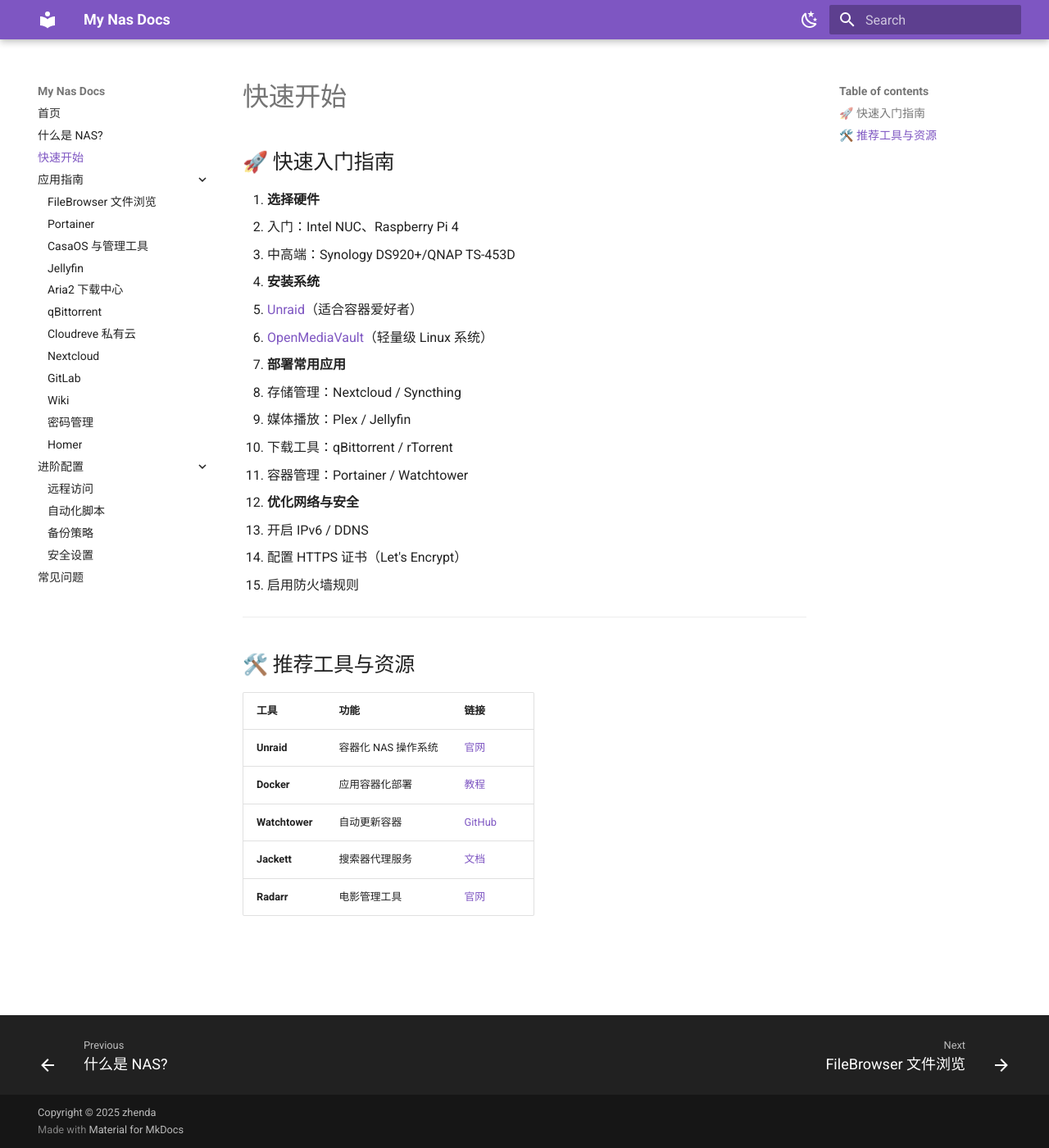
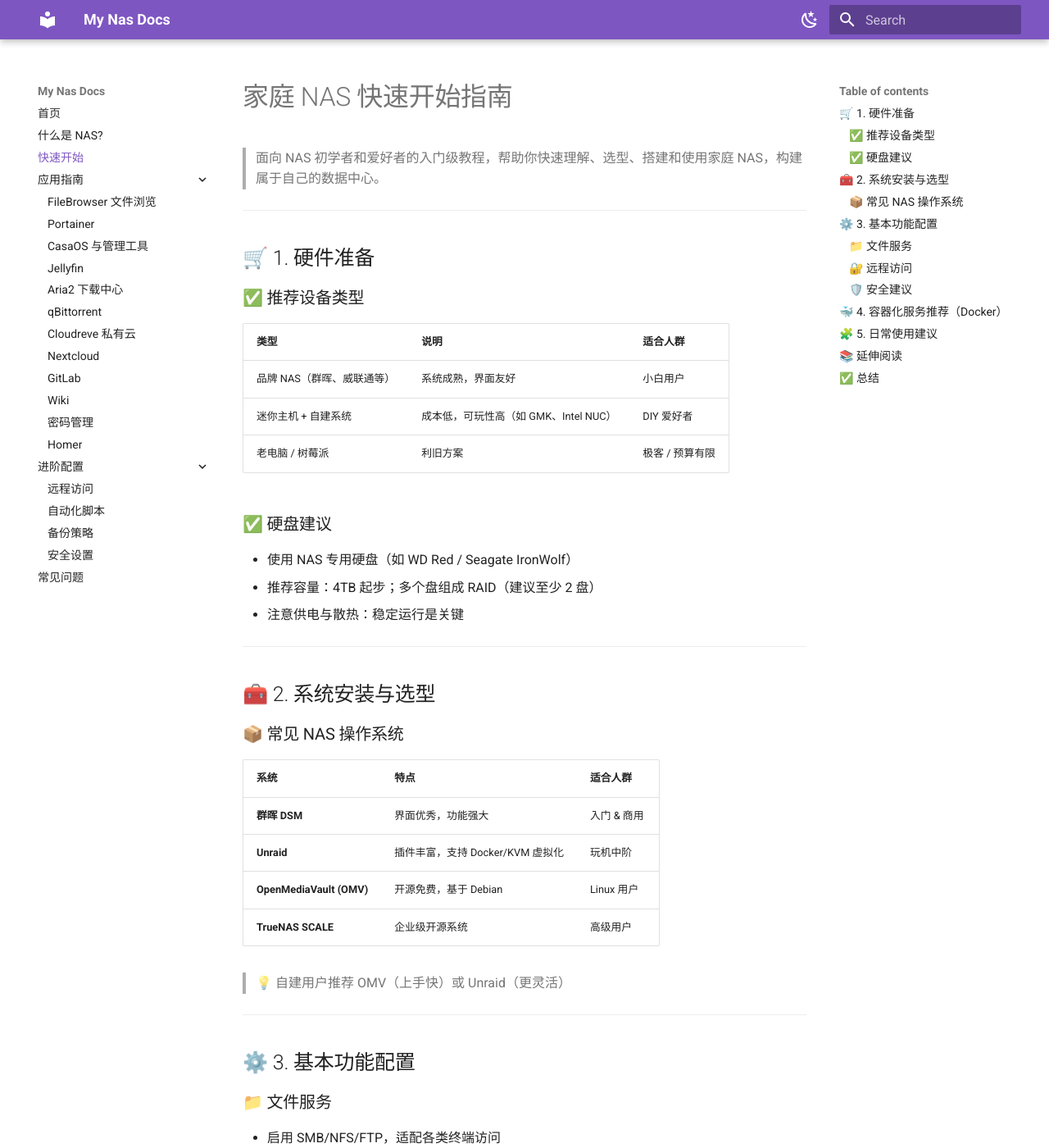
Before and after one commit to zhenda-hub/my-docker-files, an MkDocs documentation site: the page built from docs/quickstart/first-config.md, in a window 1280 px wide and 1400 px high. Shown: the whole window at 82% size. Built offline with MkDocs 1.6.1 and Material for MkDocs 9.7.7, drawn with Linux system fonts in a browser that asks for light colours; some of the changed text lies outside the part shown.

Commit message:
update: 2docs

````diff
--- a/docs/overview/what-is-nas.md
+++ b/docs/overview/what-is-nas.md
@@ -40,14 +40,10 @@
 
 ---
 
-## 🚀 快速开始
 
-NAS（Network Attached Storage）网络附加存储是一种专门的文件存储设备，它通过网络为多个用户和设备提供数据访问服务。本文档将指导您从零开始构建和管理自己的NAS系统。
-
-### 💡 为什么选择NAS？
+## 💡 为什么选择NAS？
 
 !!! tip "核心优势"
-    - **集中化存储** - 将所有文件统一管理在一个位置
     - **随时随地访问** - 通过网络在任何地方访问您的数据
     - **数据安全** - 支持RAID冗余和定期备份
     - **媒体服务器** - 流媒体播放音乐、视频和照片
@@ -77,35 +73,3 @@
     C --> I
     C --> J
 ```
-
----
-
-## 📋 主要功能特性
-
-<div class="grid cards" markdown>
-
-- :material-folder-multiple: **文件管理**
-
-    ---
-
-    支持多种文件协议（SMB/CIFS、NFS、FTP），提供Web界面和移动端应用，实现跨平台文件访问和管理。
-
-- :material-shield-check: **数据保护**
-
-    ---
-
-    RAID 0/1/5/6/10支持，定时快照备份，异地灾备方案，确保数据安全无忧。
-
-- :material-play-circle: **媒体中心**
-
-    ---
-
-    内置Plex/Jellyfin媒体服务器，支持4K视频转码，自动媒体库整理和元数据获取。
-
-- :material-cloud-sync: **同步服务**
-
-    ---
-
-    类似Dropbox的文件同步，支持版本控制，多设备实时同步，离线访问支持。
-
-</div>
--- a/docs/quickstart/first-config.md
+++ b/docs/quickstart/first-config.md
@@ -1,33 +1,108 @@
+# 家庭 NAS 快速开始指南
 
-## 🚀 快速入门指南
-
-1. **选择硬件**
-   - 入门：Intel NUC、Raspberry Pi 4
-   - 中高端：Synology DS920+/QNAP TS-453D
-
-2. **安装系统**
-   - [Unraid](https://unraid.net/)（适合容器爱好者）
-   - [OpenMediaVault](https://www.openmediavault.org/)（轻量级 Linux 系统）
-
-3. **部署常用应用**
-   - 存储管理：Nextcloud / Syncthing
-   - 媒体播放：Plex / Jellyfin
-   - 下载工具：qBittorrent / rTorrent
-   - 容器管理：Portainer / Watchtower
-
-4. **优化网络与安全**
-   - 开启 IPv6 / DDNS
-   - 配置 HTTPS 证书（Let's Encrypt）
-   - 启用防火墙规则
+> 面向 NAS 初学者和爱好者的入门级教程，帮助你快速理解、选型、搭建和使用家庭 NAS，构建属于自己的数据中心。
 
 ---
 
-## 🛠️ 推荐工具与资源
+## 🛒 1. 硬件准备
 
-| 工具 | 功能 | 链接 |
-|------|------|------|
-| **Unraid** | 容器化 NAS 操作系统 | [官网](https://unraid.net/) |
-| **Docker** | 应用容器化部署 | [教程](https://docs.docker.com/) |
-| **Watchtower** | 自动更新容器 | [GitHub](https://github.com/containrrr/watchtower) |
-| **Jackett** | 搜索器代理服务 | [文档](https://github.com/Jackett/Jackett) |
-| **Radarr** | 电影管理工具 | [官网](https://radarr.video/) |
+### ✅ 推荐设备类型
+
+| 类型              | 说明                        | 适合人群      |
+| --------------- | ------------------------- | --------- |
+| 品牌 NAS（群晖、威联通等） | 系统成熟，界面友好                 | 小白用户      |
+| 迷你主机 + 自建系统     | 成本低，可玩性高（如 GMK、Intel NUC） | DIY 爱好者   |
+| 老电脑 / 树莓派       | 利旧方案                      | 极客 / 预算有限 |
+
+### ✅ 硬盘建议
+
+* 使用 NAS 专用硬盘（如 WD Red / Seagate IronWolf）
+* 推荐容量：4TB 起步；多个盘组成 RAID（建议至少 2 盘）
+* 注意供电与散热：稳定运行是关键
+
+---
+
+## 🧰 2. 系统安装与选型
+
+### 📦 常见 NAS 操作系统
+
+| 系统                       | 特点                     | 适合人群     |
+| ------------------------ | ---------------------- | -------- |
+| **群晖 DSM**               | 界面优秀，功能强大              | 入门 & 商用  |
+| **Unraid**               | 插件丰富，支持 Docker/KVM 虚拟化 | 玩机中阶     |
+| **OpenMediaVault (OMV)** | 开源免费，基于 Debian         | Linux 用户 |
+| **TrueNAS SCALE**        | 企业级开源系统                | 高级用户     |
+
+> 💡 自建用户推荐 OMV（上手快）或 Unraid（更灵活）
+
+---
+
+## ⚙️ 3. 基本功能配置
+
+### 📁 文件服务
+
+* 启用 SMB/NFS/FTP，适配各类终端访问
+* 创建共享文件夹（如 Photos, Videos, Docs）
+* 设定用户权限：按需开放读写
+
+### 🔐 远程访问
+
+* 使用 Tailscale / Zerotier 实现安全远程连接（比直接公网暴露安全）
+* 或通过 VPN 接入家中局域网
+
+### 🛡️ 安全建议
+
+* 禁用默认 admin 账户，启用强密码 + 2FA
+* 不轻易开放 5000/22/80 等常见端口到公网
+* 定期更新系统和容器镜像
+
+---
+
+## 🐳 4. 容器化服务推荐（Docker）
+
+在 NAS 上运行 Docker，可部署各种轻量服务：
+
+| 服务                  | 功能                       |
+| ------------------- | ------------------------ |
+| **FileBrowser**     | 网页文件管理器                  |
+| **Immich**          | 智能照片图库（替代 Google Photos） |
+| **MeTube**          | YouTube 下载器              |
+| **Plex / Jellyfin** | 媒体服务器                    |
+| **AdGuard Home**    | 局域网广告拦截                  |
+| **Portainer**       | 图形化 Docker 管理界面          |
+
+> 推荐使用 `docker-compose` 管理服务配置，便于备份与重建
+
+---
+
+## 🧩 5. 日常使用建议
+
+* 📱 使用手机 App（如 DS File、Tailscale、Jellyfin）访问 NAS
+* 🧠 构建标签式数据分类体系：例如 `照片/家庭/2023-旅行`
+* ⏱️ 自动备份手机照片、微信文件等重要数据到 NAS
+* 🔁 使用定时脚本或工具实现自动同步 & 备份
+
+---
+
+## 📚 延伸阅读
+
+* [家庭 NAS 数据备份指南](./nas_backup_guide.md)
+* [家庭 NAS 安全指南](./nas_security_guide.md)
+* [immich：开源 AI 照片系统](https://github.com/immich-app/immich)
+* [OpenMediaVault 官方](https://www.openmediavault.org/)
+* [Unraid Wiki](https://wiki.unraid.net/UnRAID_6/Manual)
+* [Docker 中文手册](https://yeasy.gitbook.io/docker_practice/)
+
+---
+
+## ✅ 总结
+
+* NAS = 私人云 + 数据中枢 + 应用平台
+* 建议从文件存储 & 自动备份开始，逐步拓展多媒体与服务部署
+* 安全与稳定优先，建议每月维护和备份一次
+
+> 用 NAS 守护你的数字生活，用数据记录家庭的每一个瞬间。
+
+---
+
+*版本：2025-08*
````
